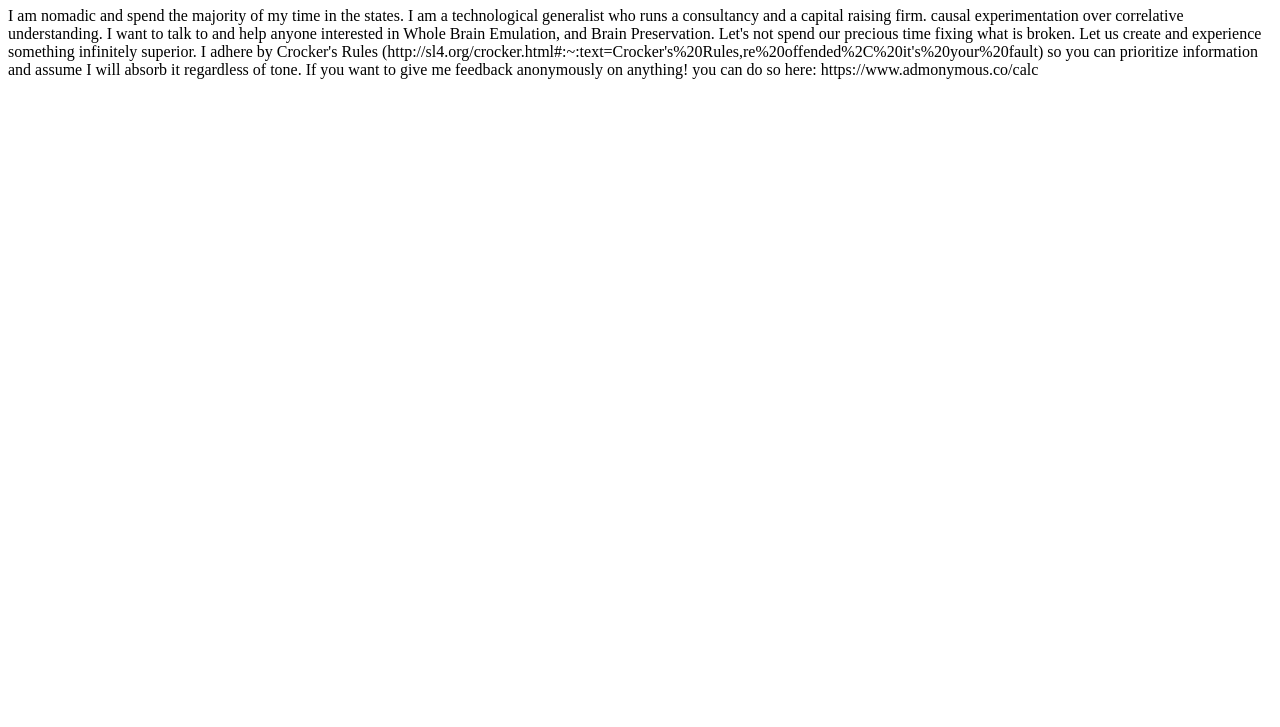
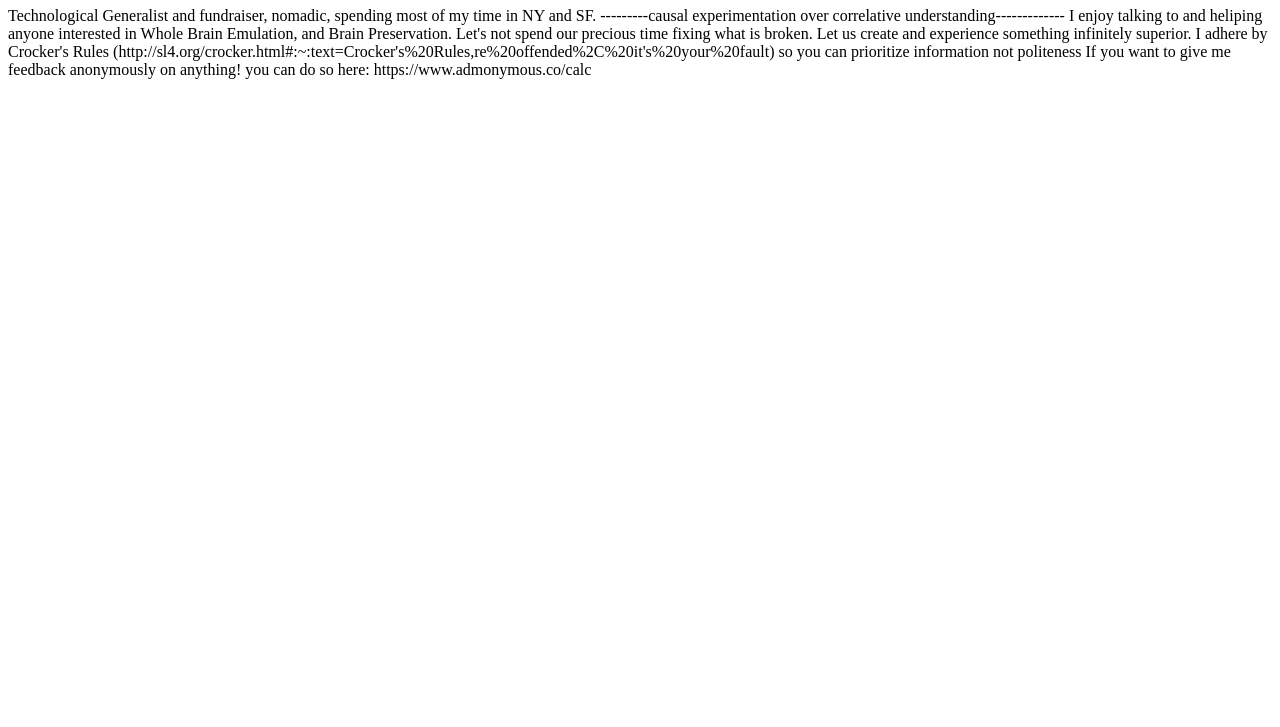
Before and after one commit to calarsenc/calarsenc.github.io, a plain HTML site: page index.html in a window 1280 px wide. Shown: the part 73-800 px from the top of the page. Drawn offline with Linux system fonts and the light colour scheme.

Commit message:
Update index.html

```diff
--- a/index.html
+++ b/index.html
@@ -2,17 +2,16 @@
 <html>
 <body>
 <h1>CHRISTIAN ALEKSANDER LARSEN</h1>
-<p>I am nomadic and spend the majority of my time in the states. I am a technological generalist who runs a consultancy and a capital raising
-firm.
+<p>Technological Generalist and fundraiser, nomadic, spending most of my time in NY and SF.
 
-causal experimentation over correlative understanding.
+---------causal experimentation over correlative understanding-------------
 
-I want to talk to and help anyone interested in Whole Brain Emulation, and Brain Preservation.
+I enjoy talking to and heliping anyone interested in Whole Brain Emulation, and Brain Preservation.
 
 Let's not spend our precious time fixing what is broken. Let us create and experience something infinitely superior.
 
 I adhere by Crocker's Rules (http://sl4.org/crocker.html#:~:text=Crocker's%20Rules,re%20offended%2C%20it's%20your%20fault) so you can
-prioritize information and assume I will absorb it regardless of tone.
+prioritize information not politeness
 If you want to give me feedback anonymously on anything! you can do so here:
 https://www.admonymous.co/calc
 </p>
```
